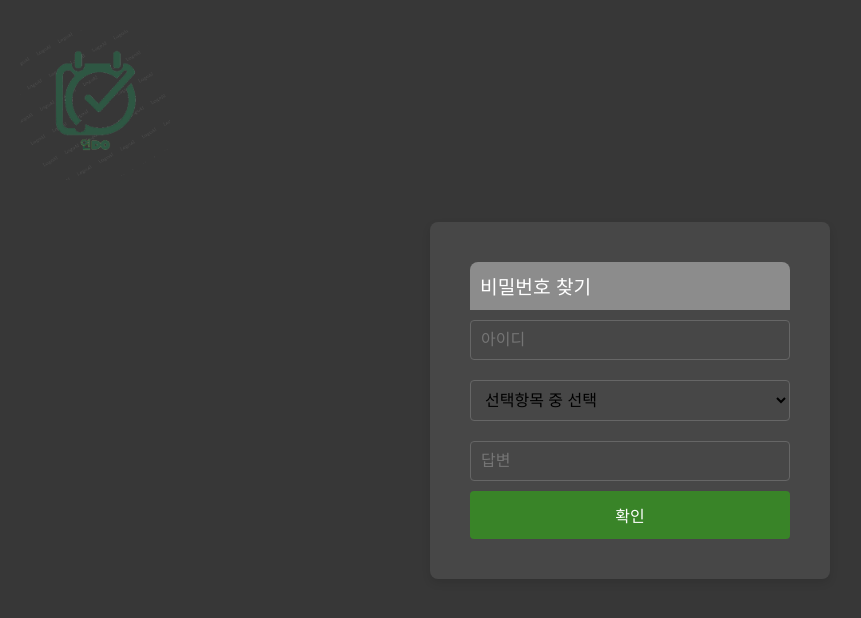
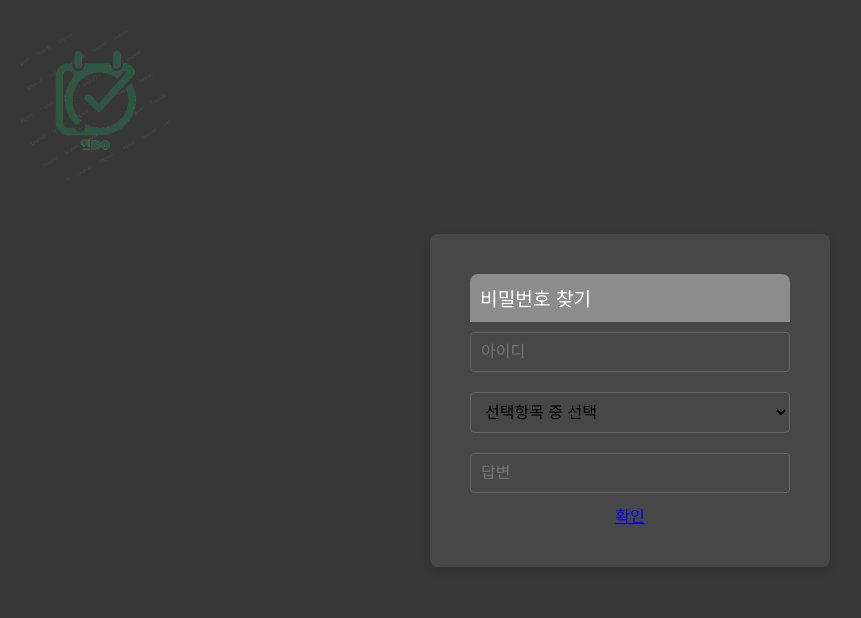
Before and after one commit to yang-dain/yondo-django, a Django app: page /webapp/find_pw/ in a window 1280 px wide. Shown: the top 618 px of the page, without its empty margins (10-871 px from the left). Run offline with Django 3.2, Linux system fonts and the light colour scheme.

Commit message:
Update AUTH-04.html

```diff
--- a/config/templates/AUTH-04.html
+++ b/config/templates/AUTH-04.html
@@ -24,7 +24,7 @@
                 <option value="question3">가장 친한 친구 이름은?</option>
             </select>
             <input type="text" name="pw_ans" placeholder="답변" required>
-            <button type="submit">확인</button>
+            <a href="/webapp/login/" class="button find-button">확인</a>
         </form>
     </div>
     <script>
```
